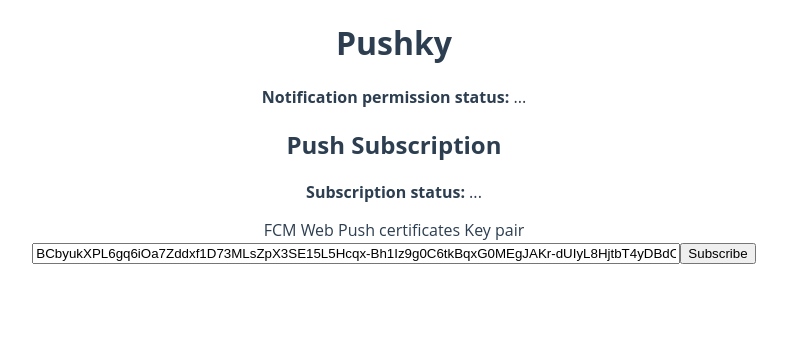
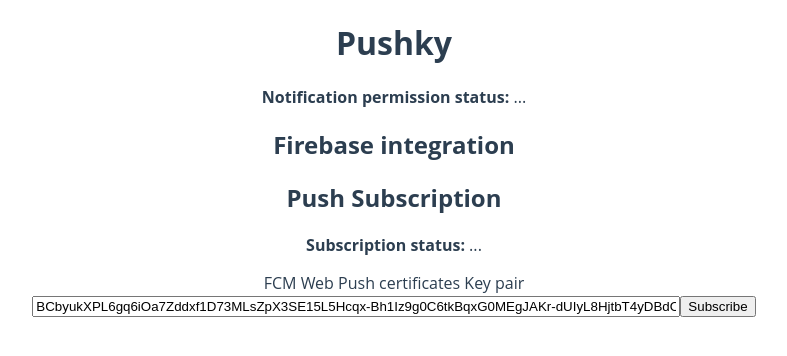
Before and after one commit to jpohancenik/pushky, a Vue app: page / in a window 1280 px wide. Shown: the top 356 px of the page, without its empty margins (246-1033 px from the left). Built offline with nearby package versions, Linux system fonts and the light colour scheme.

Commit message:
feat: firebase enabled

```diff
--- a/src/App.vue
+++ b/src/App.vue
@@ -13,20 +13,20 @@
       Try local push notification
     </button>
 
-    <!--    <register-to-push :swr="swr"></register-to-push>-->
+        <register-to-push :swr="swr"></register-to-push>
     <firebase-sub :swr="swr"></firebase-sub>
   </div>
 </template>
 
 <script lang="ts">
-// import RegisterToPush from './components/registerToPush.vue'
+import RegisterToPush from './components/registerToPush.vue'
 import { onMounted, ref } from 'vue'
 import FirebaseSub from './components/firebaseSub.vue'
 
 export default {
   components: {
     FirebaseSub,
-    // RegisterToPush,
+    RegisterToPush,
   },
 
   setup() {
```
